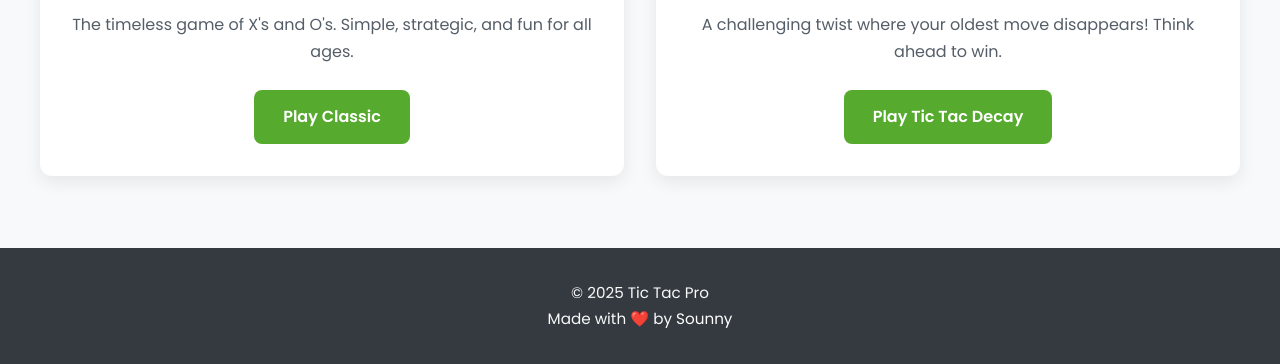
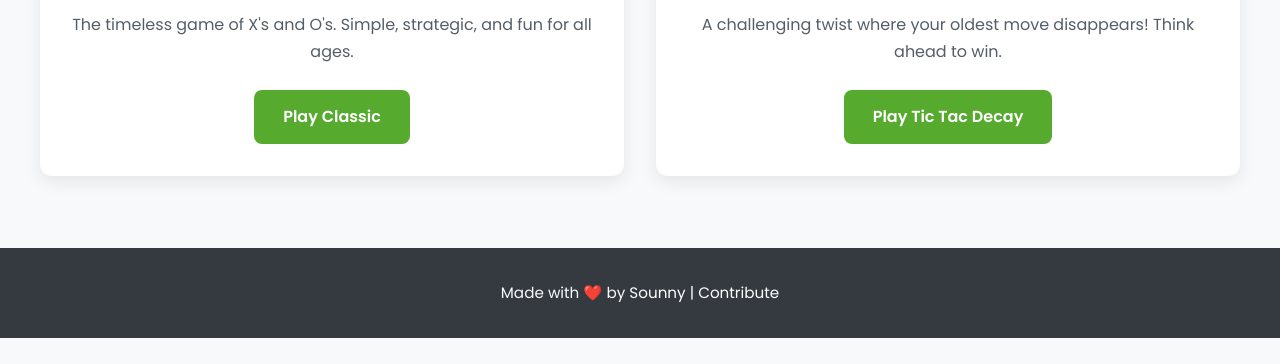
Before and after one commit to sounny/tictacpro, a plain HTML site: page index.html in a window 1280 px wide. Shown: the part 484-848 px from the top of the page. After the commit the page ends 822 px from the top, so only its background shows below. Drawn offline with Linux system fonts and the light colour scheme.

Commit message:
Update footer in index.html and add README.md for project overview and contribution guidelines

```diff
--- a/index.html
+++ b/index.html
@@ -37,8 +37,10 @@
     </main>
 
     <footer>
-        <p>&copy; 2025 Tic Tac Pro</p>
-        <p>Made with ❤️ by <a href="https://sounny.github.io" target="_blank" rel="noopener noreferrer">Sounny</a></p>
+        <p>
+            Made with ❤️ by <a href="https://sounny.github.io" target="_blank" rel="noopener noreferrer">Sounny</a>
+            | <a href="https://github.com/sounny/tictacpro" target="_blank" rel="noopener noreferrer">Contribute</a>
+        </p>
     </footer>
 </body>
 </html>
```
Also changed, not shown: README.md (added).
